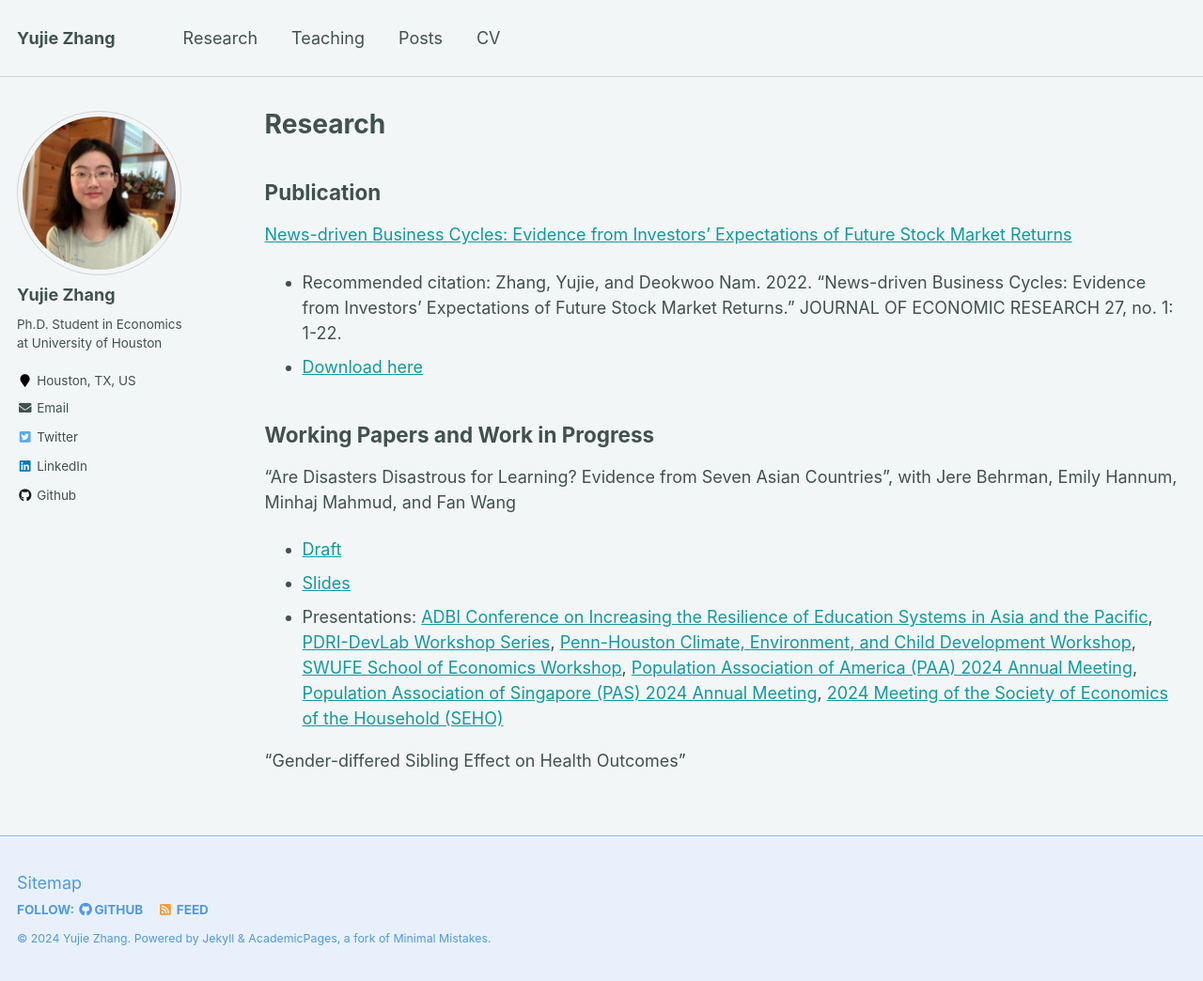
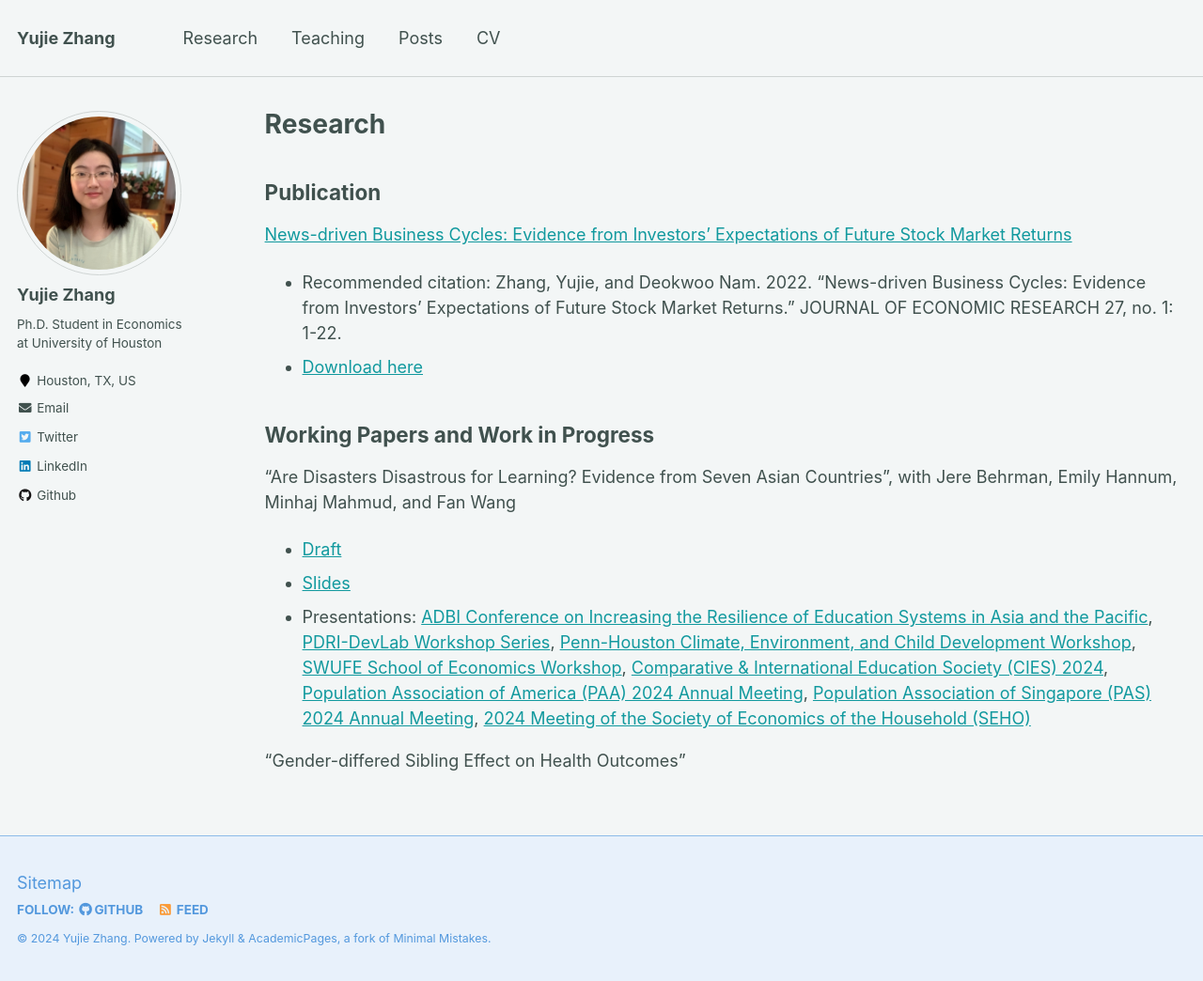
Before and after one commit to yujiezhangecon/yujiezhangecon.github.io, a Jekyll site: the page built from _pages/research.md, in a window 1280 px wide and 1044 px high. Shown: the whole window at 94% size. Built offline with Jekyll 4.4.1, drawn with Linux system fonts in a browser that asks for light colours.

Commit message:
Update research.md

```diff
--- a/_pages/research.md
+++ b/_pages/research.md
@@ -37,6 +37,7 @@ Working Papers and Work in Progress
 [PDRI-DevLab Workshop Series](https://pdri-devlab.upenn.edu/event/pdri-devlab-workshop-series-emily-hannum/),
 [Penn-Houston Climate, Environment, and Child Development Workshop](https://www.pop.upenn.edu/events/2023/12/01/penn-houston-climate-environment-and-child-development-workshop),
 [SWUFE School of Economics Workshop](http://yujiezhangecon.github.io/files/research/PrjRDSE/SWUFE_workshop_231228.JPG),
+[Comparative & International Education Society (CIES) 2024](https://convention2.allacademic.com/one/cies/cies24/index.php?cmd=Online+Program+View+Session&selected_session_id=2100746&PHPSESSID=38u1ksu0g9iurddg8ia8mn3du2),
 [Population Association of America (PAA) 2024 Annual Meeting](https://www.populationassociation.org/paa2024/call-for-papers),
 [Population Association of Singapore (PAS) 2024 Annual Meeting](https://www.sgpopulation.org/pas-2024),
 [2024 Meeting of the Society of Economics of the Household (SEHO)](https://economics.smu.edu.sg/conference/seho2024)
```
